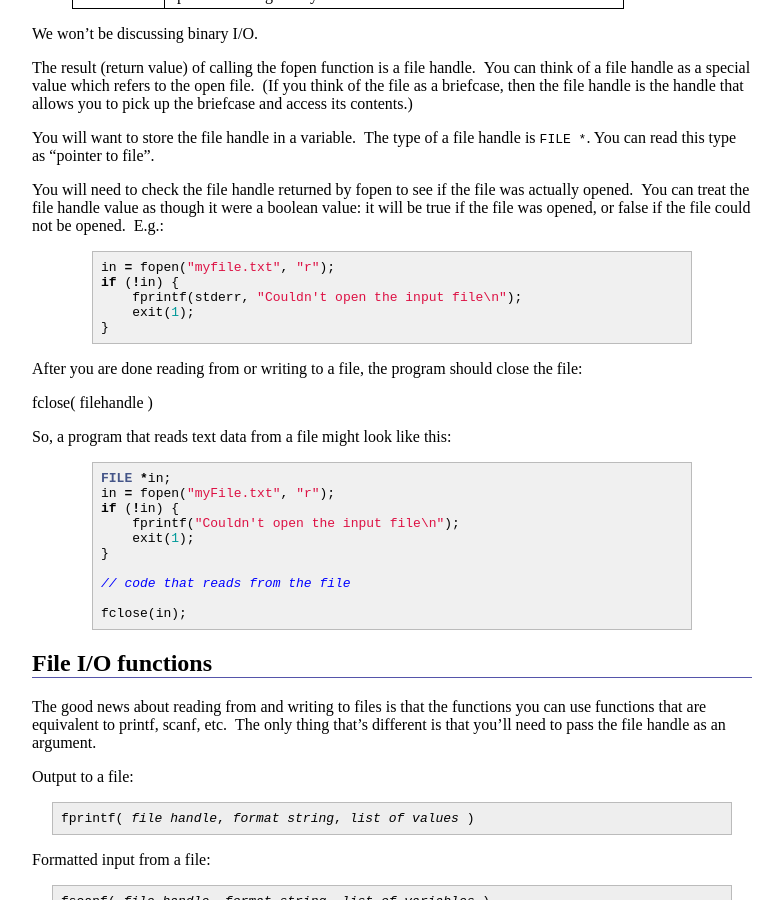
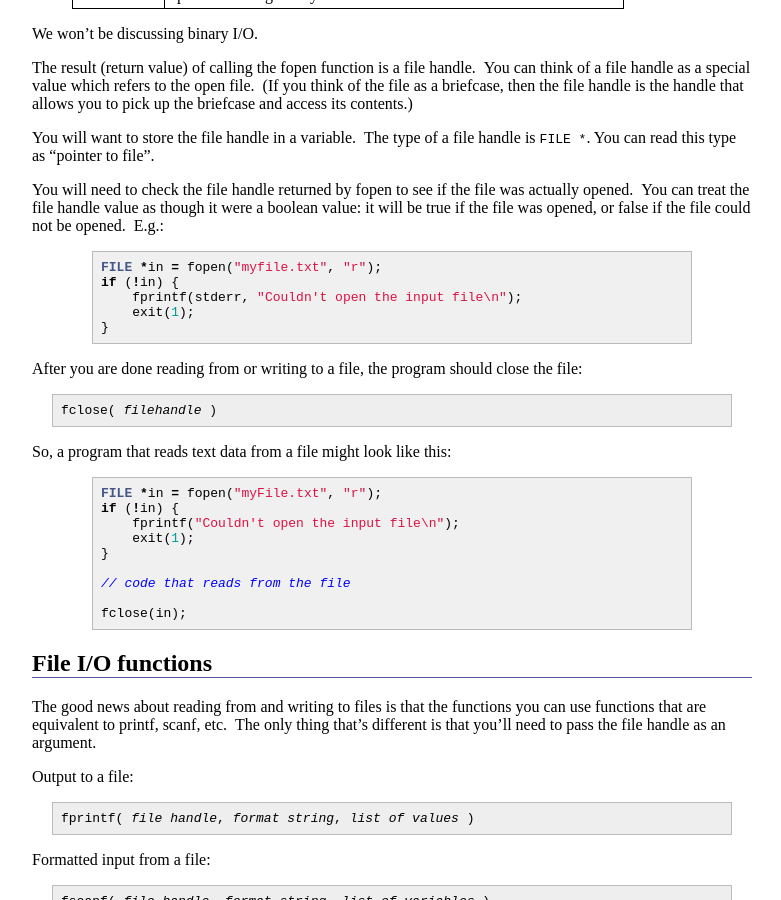
Before and after one commit to ycpcs/cs101-spring2015, a Jekyll site: the page built from lectures/lecture20.md, in a window 1280 px wide and 900 px high, scrolled down 892 px. Shown: the whole window, without its empty margins (248-1029 px from the left). Built offline with Jekyll 4.4.1, drawn with Linux system fonts in a browser that asks for light colours; Markdown is read by kramdown in place of the engine named in the settings.

Commit message:
minor corrections/tweaks

```diff
--- a/lectures/lecture20.md
+++ b/lectures/lecture20.md
@@ -56,7 +56,7 @@ You will want to store the file handle in a variable.  The type of a file handl
 You will need to check the file handle returned by fopen to see if the file was actually opened.  You can treat the file handle value as though it were a boolean value: it will be true if the file was opened, or false if the file could not be opened.  E.g.:
 
 {% highlight cpp %}
-in = fopen("myfile.txt", "r");
+FILE *in = fopen("myfile.txt", "r");
 if (!in) {
     fprintf(stderr, "Couldn't open the input file\n");
     exit(1);
@@ -65,13 +65,14 @@ if (!in) {
 
 After you are done reading from or writing to a file, the program should close the file:
 
-fclose( filehandle )
+<pre>
+fclose( <i>filehandle</i> )
+</pre>
 
 So, a program that reads text data from a file might look like this:
 
 {% highlight cpp %}
-FILE *in;
-in = fopen("myFile.txt", "r");
+FILE *in = fopen("myFile.txt", "r");
 if (!in) {
     fprintf("Couldn't open the input file\n");
     exit(1);
```
